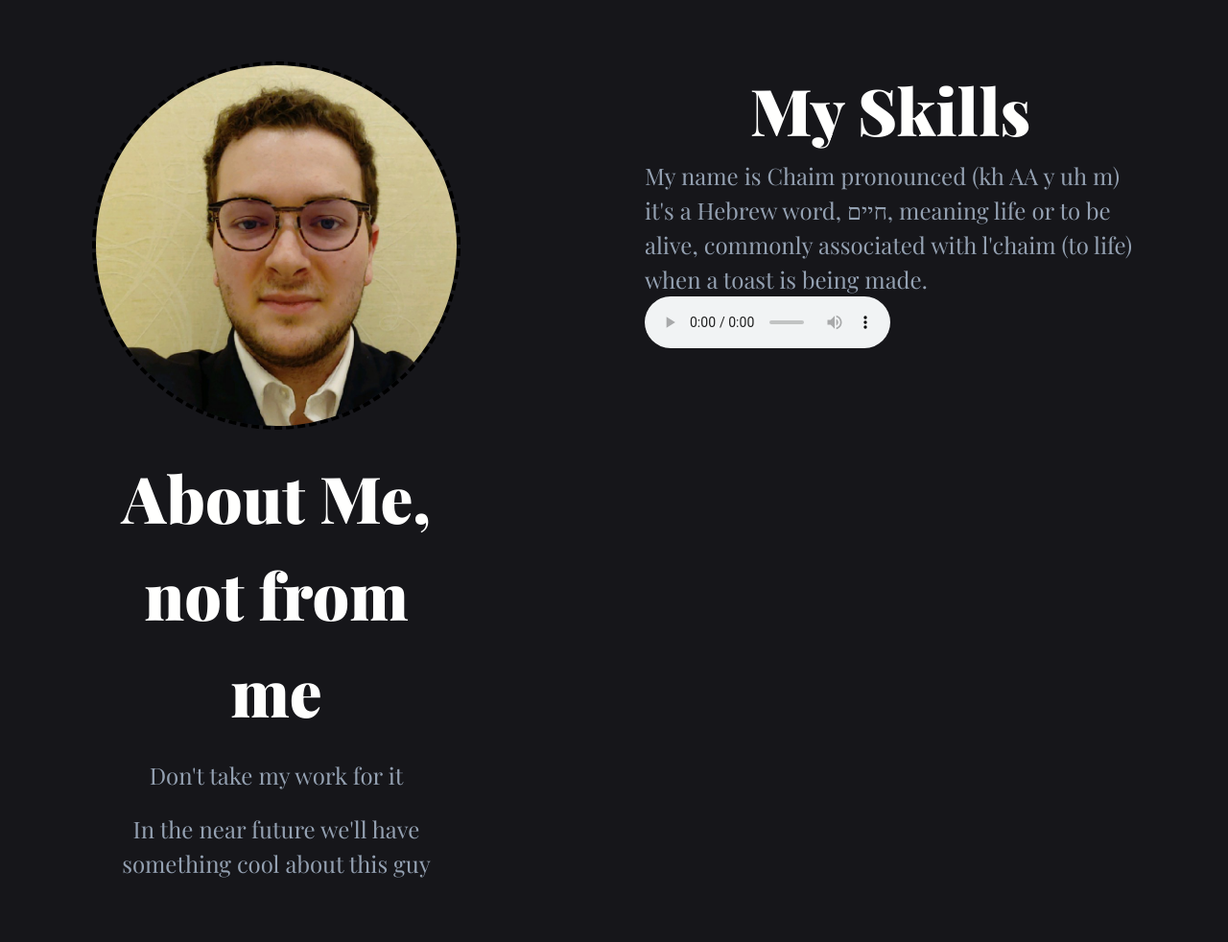
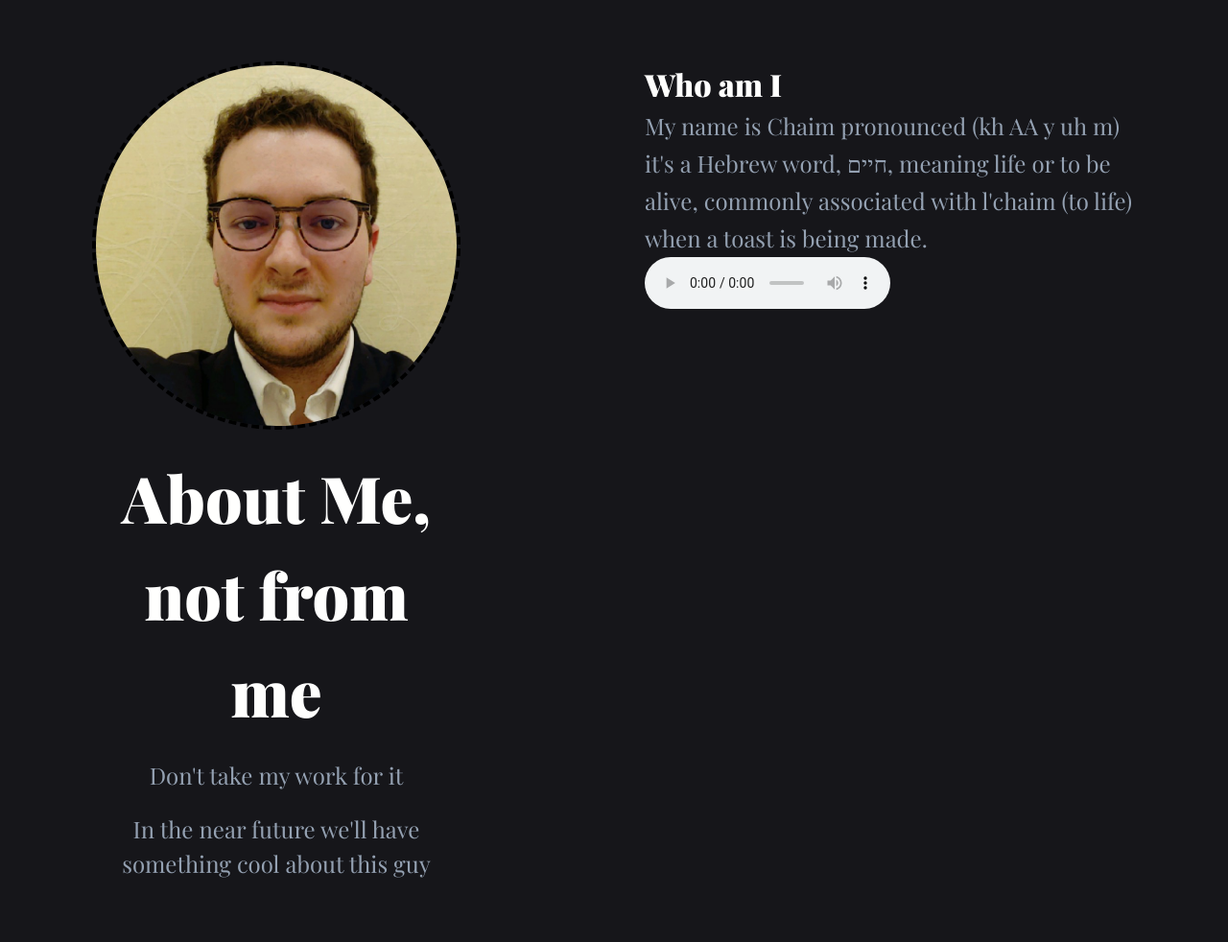
Before and after one commit to noxan-dev/personal-protfolioV2, a Flask app: page /about in a window 1280 px wide. Shown: the part 73-1055 px from the top of the page at 96% size. Run offline with Flask 2, Linux system fonts and the light colour scheme; some libraries are stand-ins or nearby versions.

Commit message:
Add files via upload

```diff
--- a/templates/about.html
+++ b/templates/about.html
@@ -13,16 +13,15 @@
                     <img src="{{ url_for('static', filename='images/headshot.jpg') }}"
                          class="border-4 border-dashed lg:hover:border-solid border-black rounded-full" alt="headshot">
                 </div>
-                <h1 class="text-center">About Me, not from me</h1>
-
+                <h1>About Me, not from me</h1>
                 <p>Don't take my work for it</p>
-                <p class="text-center"> In the near future we'll have something cool about this guy</p>
+                <p> In the near future we'll have something cool about this guy</p>
             </div>
             <div class="max-w-lg">
-                <h1 class="text-center">My Skills</h1>
-                <p>My name is Chaim pronounced (kh AA y uh m) it's a Hebrew word, חיים, meaning life or to be alive,
+                <h2>Who am I</h2>
+                <p class="leading-relaxed">My name is Chaim pronounced (kh AA y uh m) it's a Hebrew word, חיים, meaning life or to be alive,
                     commonly associated with l'chaim (to life) when a toast is being made. </p>
-                <div class="audio w-1/2">
+                <div class="name-audio w-1/2">
                     <audio controls class="w-full" src="{{ url_for('static', filename='files/name.mp3') }}"></audio>
                 </div>
 
--- a/templates/indexV2.html
+++ b/templates/indexV2.html
@@ -29,7 +29,6 @@
             <div class="grid gap-10 auto-rows-auto grid-flow-row">
                 <div class="">
                     <div class="synopsys lg:max-w-lg">
-                        <h2>Who am I</h2>
                         <div class="p-3 shadow-md shadow-current lg:hover:shadow-current lg:hover:shadow-lg lg:active:shadow-inner lg:active:shadow-current rounded-md bg-[#242629] cursor-pointer">
                             <p>
                                 I am a <span
```
